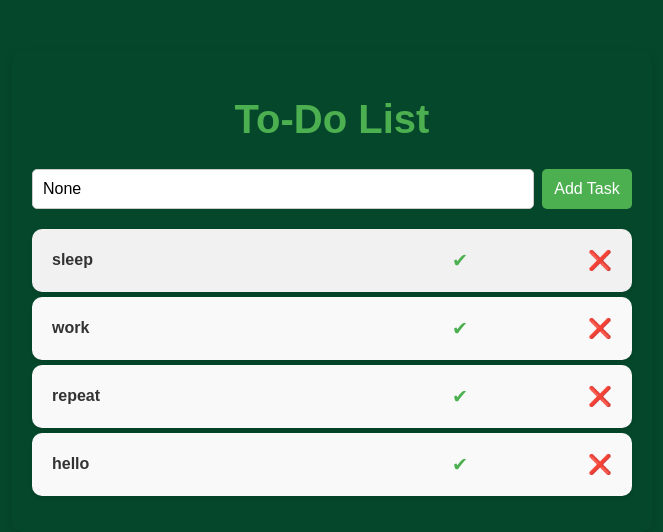
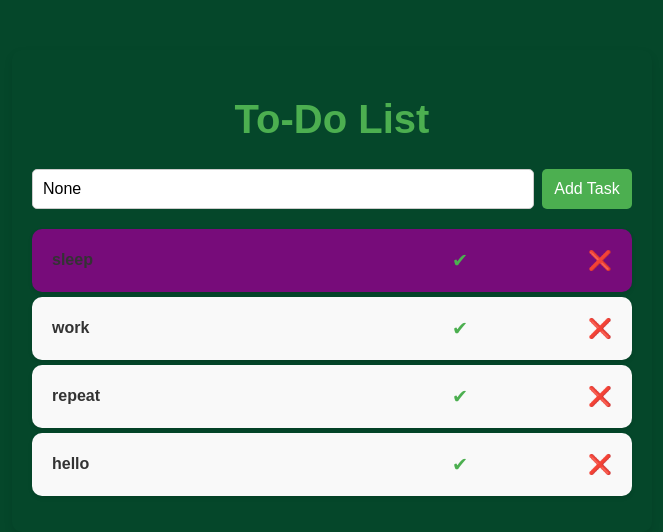
Before and after one commit to Rohit0414/odoo, a Django app: page / in a window 1280 px wide, with the pointer over the restyled element. Shown: the top 532 px of the page, without its empty margins (308-971 px from the left). Run offline with Django 5.2, Linux system fonts and the light colour scheme; data comes from the database, SQL or seed files in the repository.

Commit message:
To_do_list

```diff
--- a/static/styles.css
+++ b/static/styles.css
@@ -71,7 +71,7 @@
 }
 
 li:hover {
-    background-color: #f1f1f1;
+    background-color: #770c7a;
 }
 
 .completed {
```
